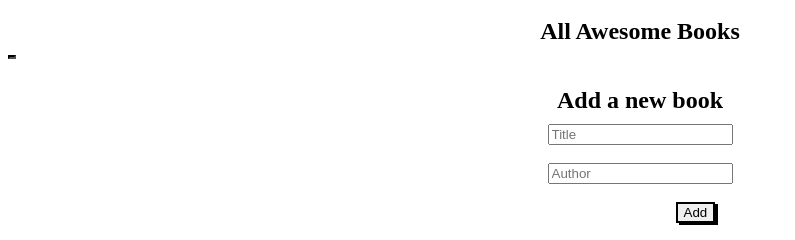
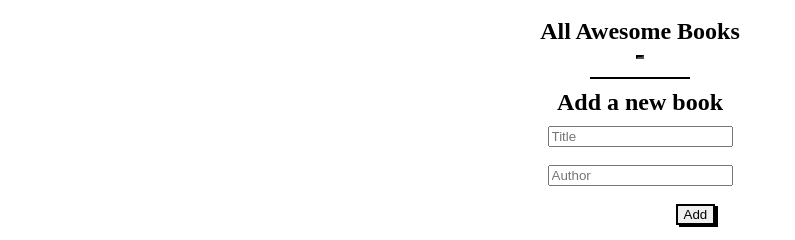
Before and after one commit to Ney2/AwesomeBook, a website: page index.html in a window 1280 px wide. Shown: the full height of the page, 0-795 px from the left. Drawn offline with Linux system fonts and the light colour scheme.

Commit message:
Update index.html file

```diff
--- a/index.html
+++ b/index.html
@@ -8,7 +8,7 @@
     <title>Awesome Books</title>
 </head>
 <body>
-    <section>
+    <section class="top">
     <h1 id="all">All Awesome Books</h1>
     <table id="tableId">
         <tbody id="bookList">
@@ -19,6 +19,7 @@
     <br>
 
     <section class="form">
+        <hr class="line">
         <h1 id="add-new">Add a new book</h1>
         <form id="bookForm" action="#" class="add-book">
             <div class="title">
```
